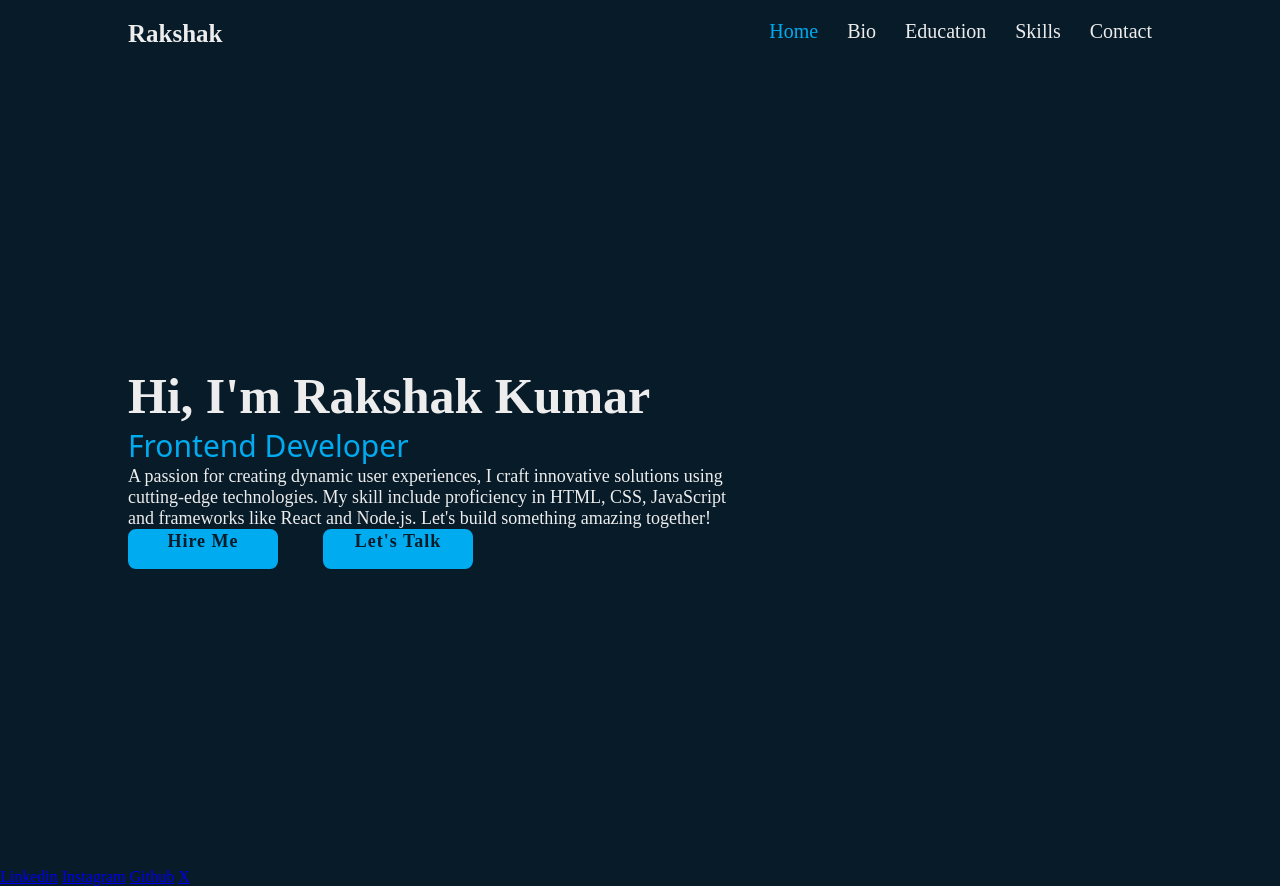
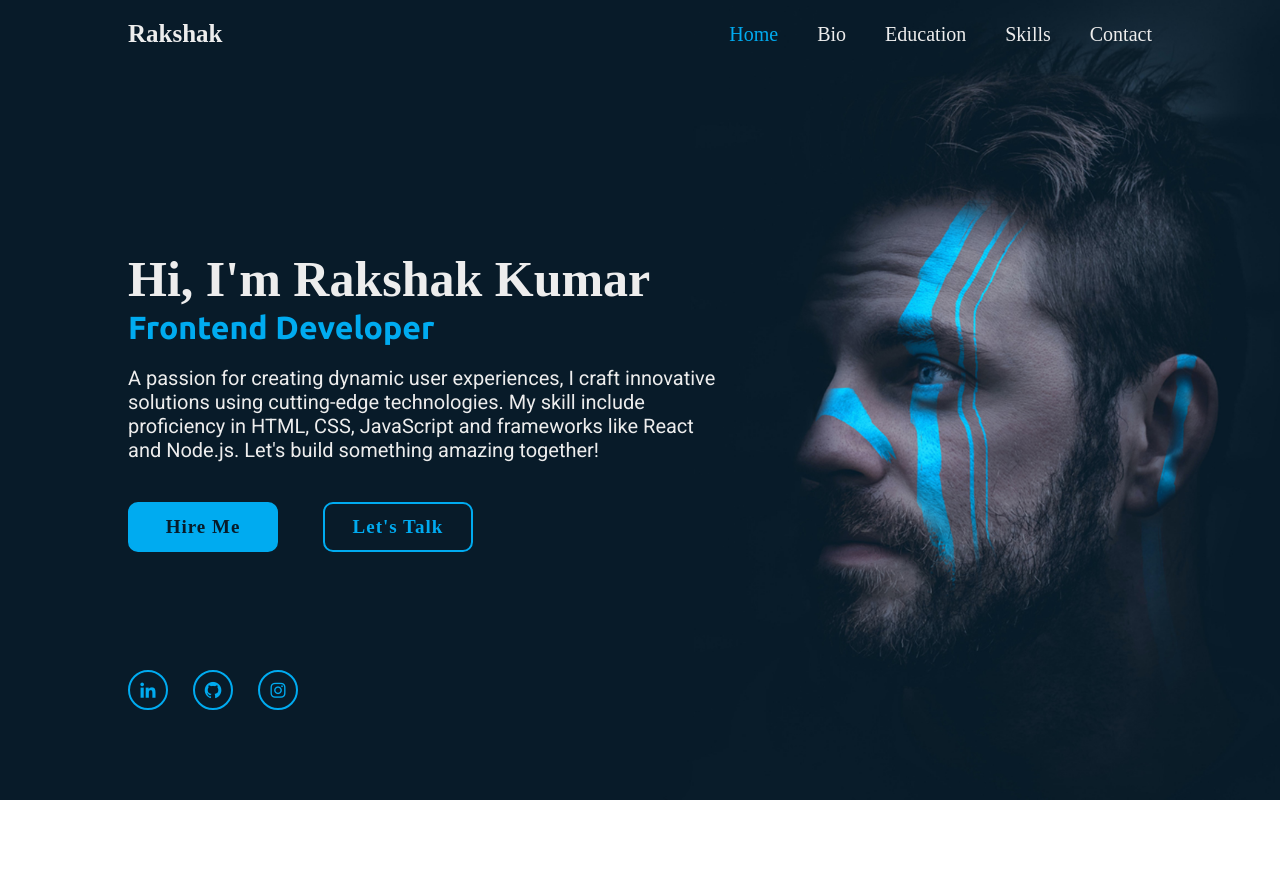
Before and after one commit to RAKSHAKKUMAR/Port-3rd, a plain HTML site: page index.html in a window 1280 px wide. After the commit the page ends 800 px from the top, so only its background shows below. Drawn offline with nearby package versions, Linux system fonts and the light colour scheme.

Commit message:
Home Part completed

```diff
--- a/index.html
+++ b/index.html
@@ -5,7 +5,12 @@
     <meta name="viewport" content="width=device-width, initial-scale=1.0" />
     <title>Rakshak kumar portfolio</title>
     <link rel="stylesheet" href="style.css" />
+    <link href='https://unpkg.com/boxicons@2.1.4/css/boxicons.min.css' rel='stylesheet'>
+    <!-- <link rel="preconnect" href="https://fonts.googleapis.com">
+<link rel="preconnect" href="https://fonts.gstatic.com" crossorigin>
+<link href="https://fonts.googleapis.com/css2?family=Ubuntu:ital,wght@0,300;0,400;0,500;0,700;1,300;1,400;1,500;1,700&display=swap" rel="stylesheet"> -->
   </head>
+
   <body>
     <header class="header">
       <a href="#" class="logo">Rakshak</a>
@@ -19,7 +24,7 @@
     </header>
 
     <section class="main">
-      <div class="content">
+      <div class="main-content">
         <h1>Hi, I'm Rakshak Kumar</h1>
         <h3>Frontend Developer</h3>
         <p>
@@ -33,12 +38,15 @@
           <a href="#">Let's Talk</a>
         </div>
       </div>
+      <div class="main-icons">
+        <a href="#" class="social"><i class='bx bxl-linkedin'></i></a>
+        <a href="#" class="social"><i class='bx bxl-github'></i></a>
+      <a href="#" class="social"><i class='bx bxl-instagram'></i></a>
+      </div>
     </section>
-    <section class="icons">
-      <a href="#" class="social">Linkedin</a>
-      <a href="#" class="social">Instagram</a>
-      <a href="#" class="social">Github</a>
-      <a href="#" class="social">X</a>
-    </section>
+
+    <span class="main-imgHover"></span>
+
+
   </body>
 </html>
--- a/style.css
+++ b/style.css
@@ -1,3 +1,8 @@
+@import url('https://fonts.googleapis.com/css2?family=Ubuntu:ital,wght@0,300;0,400;0,500;0,700;1,300;1,400;1,500;1,700&display=swap');
+
+@import url('https://fonts.googleapis.com/css2?family=Roboto&family=Ubuntu:ital,wght@0,300;0,400;0,500;0,700;1,300;1,400;1,500;1,700&display=swap');
+
+
 *{
     margin: 0px;
     padding: 0px;
@@ -7,17 +12,20 @@
 }
 
 body{
-    background: #081b29;
+    /* background: #081b29; */
     color: #ededed;
 }
 .header{
-    display: flex;
+    position: fixed;
+    top: 0;
+    left: 0;
     width: 100%;
-    top: 0%;
     padding: 20px 10%;
     background-color: transparent;
-     justify-content: space-between;
-     z-index: 100;
+    display: flex;
+    justify-content: space-between;
+    align-items: center;
+    z-index: 100;
 
 }
 
@@ -34,7 +42,7 @@ body{
      color: #ededed;
      text-decoration: none;
      font-weight: 500;
-     margin-left: 25px;
+     margin-left: 35px;
      transition-duration: 0.3s;
 }
 
@@ -48,49 +56,156 @@ body{
     align-items: center;
     height: 100vh;
     padding: 0 10%;
+    background: url('files/home.jpg') no-repeat ;
+    background-size: cover;
+    background-position: center;
 
 }
 
-.content{
+.main-content{
     max-width: 600px;
 }
 
-.content h1{
+.main-content h1{
     font-weight: 600;
     font-size: 50px;
+    line-height: 1.2;
 }
-.content h3{
-    font-weight: 500;
-    font-family:system-ui, -apple-system, BlinkMacSystemFont, 'Segoe UI', Roboto, Oxygen, Ubuntu, Cantarell, 'Open Sans', 'Helvetica Neue', sans-serif;
-    font-size: 30px;
+.main-content h3{
+    font-weight: 600;
+    font-size: 32px;
     color: #00abf0;
+    font-family:"Ubuntu", sans-serif,system-ui, -apple-system, BlinkMacSystemFont, 'Segoe UI', Roboto, Oxygen, Ubuntu, Cantarell, 'Open Sans', 'Helvetica Neue', sans-serif;
 }
 
-.content p{
-    font-size: 18px;
+.main-content p{
+    font-size: 20px;
+    margin: 20px 0 40px;
+    font-family: "Roboto", sans-serif;
 }
 
-.content .btn-box{
+.main-content .btn-box{
     display: flex;
     justify-content: space-between;
-    align-items: center;
-    /* background-color: yellowgreen; */
     width: 345px;
-    height:40px ;
+    height:50px ;
 }
 
-.btn-box a{
+.btn-box a {
+    position: relative;
     display: inline-flex;
     justify-content: center;
-    align-self: center;
+    align-items: center;
     width: 150px;
     height: 100%;
     background-color: #00abf0;
     border: 2px solid #00abf0;
-    border-radius:8px;
-    font-size: 18px;
+    border-radius:10px;
+    font-size: 19px;
     color: #081b29;
     text-decoration: none;
     font-weight: 600;
     letter-spacing: 1px;
+    z-index: 1;
+    overflow: hidden;
+    transition: .5s;
 }
+.btn-box a:hover{
+    color: #00abf0;
+}
+
+.btn-box a:nth-child(2) {
+    background-color: transparent;
+    color: #00abf0;
+}
+
+.btn-box a:nth-child(2):hover {
+    color: #081b29;
+}
+
+
+.btn-box a:nth-child(2)::before {
+background-color: #00abf0;
+}
+
+.btn-box a::before{
+    content: '';
+    position: absolute;
+    top: 0;
+    left: 0;
+    width: 0;
+    height: 100%;
+    background-color: #081b29;
+    z-index: -1;
+    transition: .5s;
+}
+
+.btn-box a:hover::before{
+    width: 100%;
+}
+
+.main-icons{
+position: absolute;
+bottom: 90px;
+width: 170px;
+/* background: red; */
+display: flex;
+justify-content: space-between;
+}
+
+.main-icons a{
+    position: relative;
+    display: inline-flex;
+    justify-content: center;
+    align-items: center;
+    width: 40px;
+    height: 40px;
+    background:transparent;
+    border: 2px solid #00abf0;
+    border-radius: 50px;
+    font-size: 20px;
+    color: #00abf0;
+    text-decoration: none;
+    z-index: 1;
+    transition: .5s;
+    overflow:hidden
+}
+
+.main-icons a:hover{
+    color: #081b29;
+}
+
+.main-icons a::before{
+    content: '';
+    position: absolute;
+    top: 0;
+    left: 0;
+    width: 0;
+    height: 100%;
+    background-color: #00abf0;
+    z-index: -1;
+    transition: .5s;
+}
+
+
+.main-icons a:hover::before{
+    color: #081b29;
+    width: 100%;
+}
+
+.main-imgHover{
+    position:absolute;
+    top: 0;
+    right: 30px;
+    width: 720px;
+    height: 100%;
+    background: transparent;
+    transition: 3s;
+
+
+}
+
+.main-imgHover:hover{
+    background: #081b29;
+    opacity: 0.8;
+}
```
Also changed, not shown: files/home.jpg (added).
